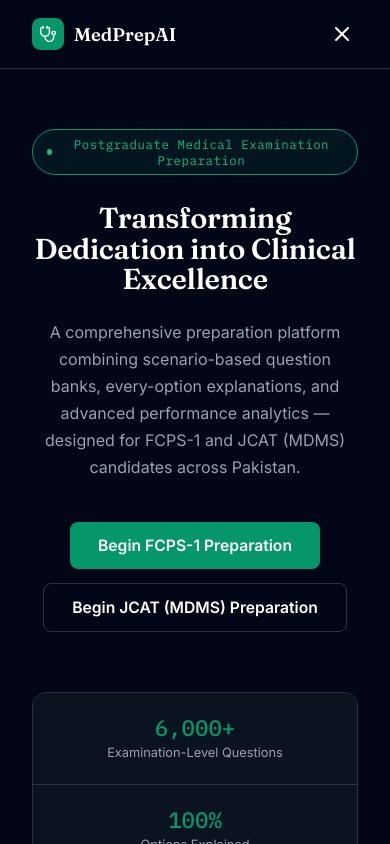
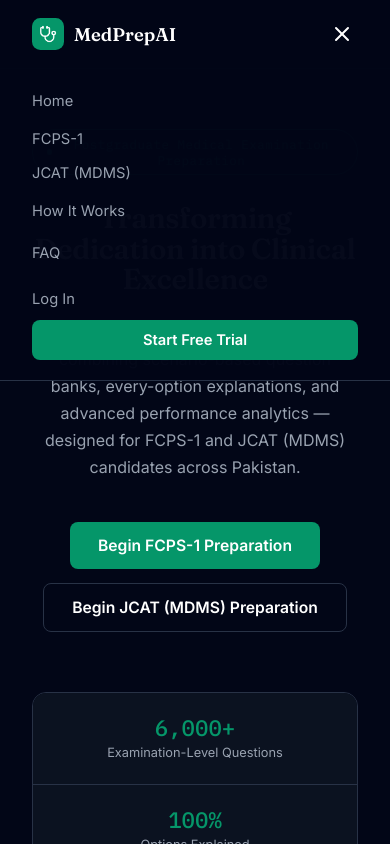
Before and after one commit to abdulqayyum-7/MedPrepAI, a React (Vite) app: page / in a window 390 px wide. Both pictures are taken after a click on the button 342 px from the left and 34 px from the top of the page. Shown: the top 844 px of the page. Built offline with nearby package versions, Linux system fonts and the light colour scheme.

Commit message:
Media Queries updated

```diff
--- a/src/MedPrepAI.jsx
+++ b/src/MedPrepAI.jsx
@@ -531,6 +531,7 @@
         @media (max-width: 768px) {
           .nav-desktop { display: none !important; }
           .nav-mobile-toggle { display: flex !important; }
+          .mobile-menu-overlay { display: block !important; }
           .hero-title { font-size: 2.2rem !important; }
           .hero-subtitle { font-size: 1rem !important; }
           .section-title { font-size: 1.8rem !important; }
@@ -624,7 +625,7 @@
           </button>
         </nav>
 
-        {/* Mobile Menu Overlay */}
+        {/* Mobile Menu Overlay - FIXED: Now always visible on mobile when open */}
         {mobileMenuOpen && (
           <div className="mobile-menu-overlay" style={{
             position: "absolute",
@@ -635,7 +636,7 @@
             backdropFilter: "blur(10px)",
             borderBottom: `1px solid ${T.line}`,
             padding: "20px 32px",
-            display: "none",
+            display: "block",
           }}>
             <div style={{ display: "flex", flexDirection: "column", gap: 16 }}>
               <NavLink href="#home" onClick={closeMobileMenu}>Home</NavLink>
```
Also changed, not shown: src/assets/faculty-analytics-dashboard_brightened.png (added).
